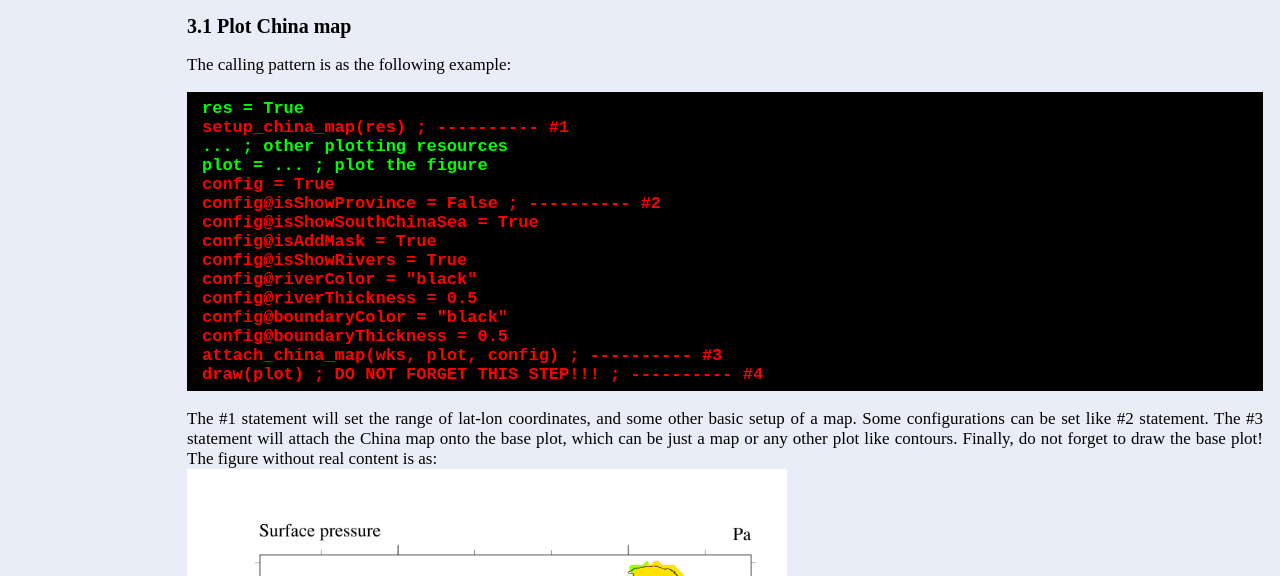
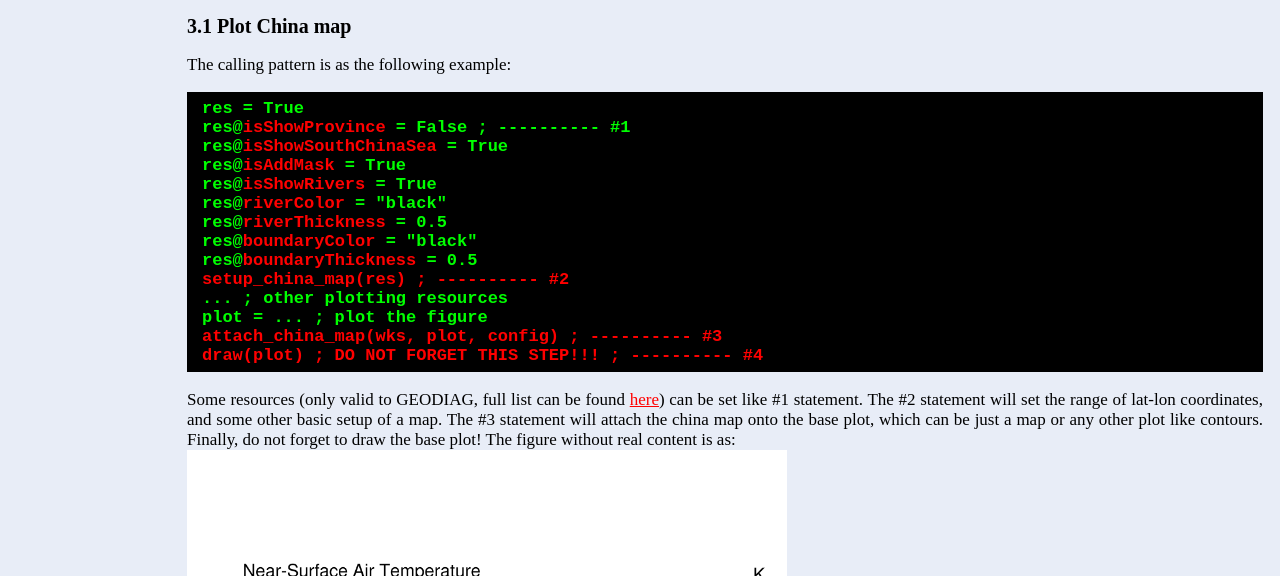
Before and after one commit to huyong1109/geodiag, a Jekyll site: the page built from documentation.html, in a window 1280 px wide and 900 px high, cut to the strip 324-900 px from the top of the window. Built offline with Jekyll 4.4.1, drawn with Linux system fonts in a browser that asks for light colours; comment, search, counter and statistics services are not loaded.

Commit message:
Update doc of China map plotting

```diff
--- a/_config.yml
+++ b/_config.yml
@@ -1,2 +1 @@
-auto: true
 pygments: true
--- a/documentation.html
+++ b/documentation.html
@@ -22,31 +22,31 @@ comments: true
 		The calling pattern is as the following example:
 		<div class="text_example">
 			res = True<br>
+			res@<font color="red">isShowProvince</font> = False              ; ---------- #1<br>
+			res@<font color="red">isShowSouthChinaSea</font> = True<br>
+			res@<font color="red">isAddMask</font> = True<br>
+			res@<font color="red">isShowRivers</font> = True<br>
+			res@<font color="red">riverColor</font> = "black"<br>
+			res@<font color="red">riverThickness</font> = 0.5<br>
+			res@<font color="red">boundaryColor</font> = "black"<br>
+			res@<font color="red">boundaryThickness</font> = 0.5<br>
 			<font color="red">
-			setup_china_map(res)                    ; ---------- #1
+			setup_china_map(res)                    ; ---------- #2
 			</font><br>
 			... ; other plotting resources<br>
 			plot = ... ; plot the figure<br>
 			<font color="red">
-			config = True<br>
-			config@isShowProvince = False           ; ---------- #2<br>
-			config@isShowSouthChinaSea = True<br>
-			config@isAddMask = True<br>
-			config@isShowRivers = True<br>
-			config@riverColor = "black"<br>
-			config@riverThickness = 0.5<br>
-			config@boundaryColor = "black"<br>
-			config@boundaryThickness = 0.5<br>
 			attach_china_map(wks, plot, config)     ; ---------- #3<br>
 			draw(plot) ; DO NOT FORGET THIS STEP!!! ; ---------- #4
 			</font>
 		</div>
-		The #1 statement will set the range of lat-lon coordinates, and some
-		other basic setup of a map. Some configurations can be set like #2
-		statement. The #3 statement will attach the China map onto the base
-		plot, which can be just a map or any other plot like contours. Finally,
-		do not forget to draw the base plot! The figure without real content is
-		as:<br>
+        Some resources (only valid to GEODIAG, full list can be found <a
+        href="https://github.com/lasg-model/geodiag/blob/master/tools/plot/china_map.ncl#L16">here</a>)
+        can be set like #1 statement.  The #2 statement will set the range of
+        lat-lon coordinates, and some other basic setup of a map.  The #3
+        statement will attach the china map onto the base plot, which can be
+        just a map or any other plot like contours. Finally, do not forget to
+        draw the base plot! The figure without real content is as:<br>
 		<img src="assets/pictures/china_map.png" alt="China map"
 		width="600"/><br>
 		<div class="notice">
```
Also changed, not shown: assets/pictures/china_map.png.
